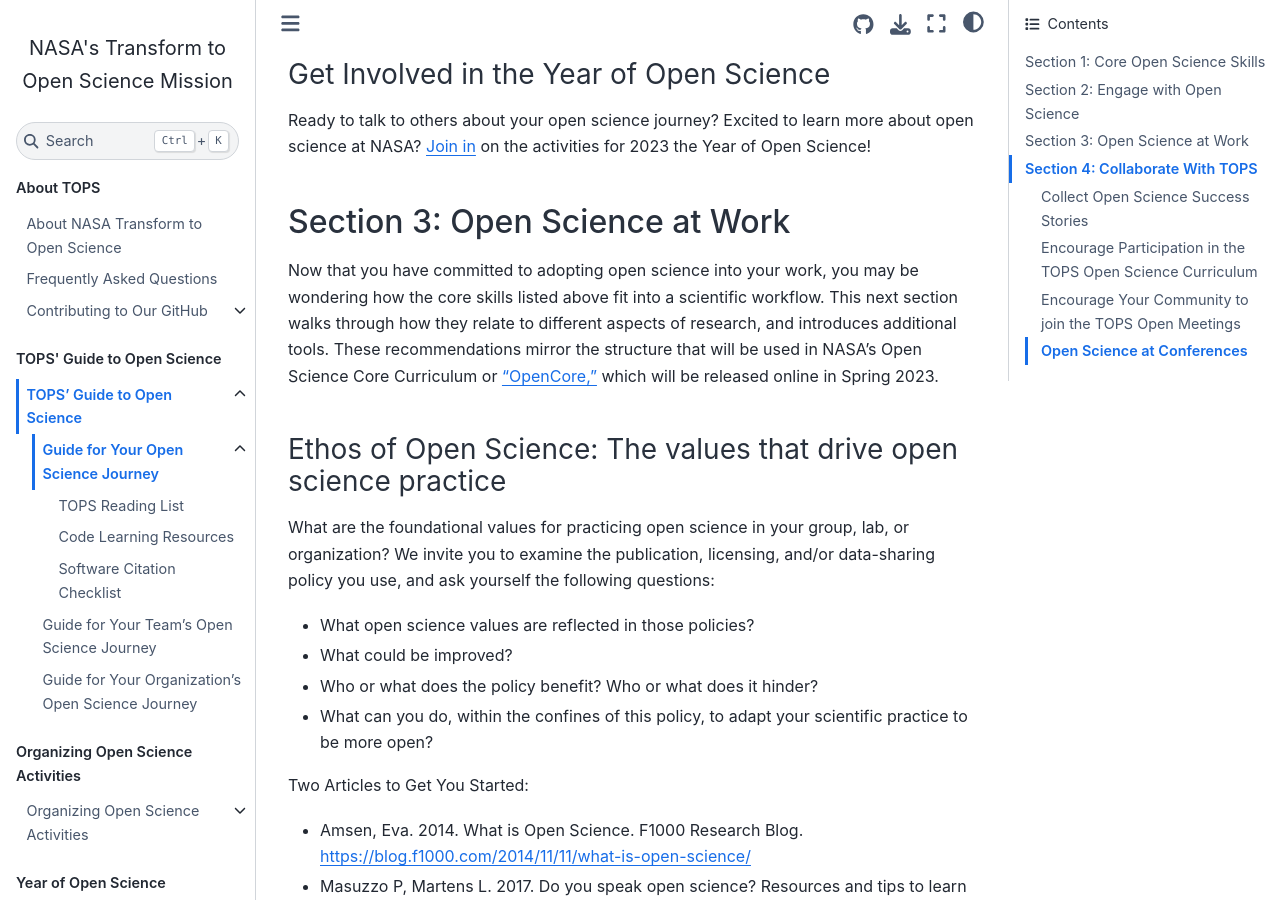
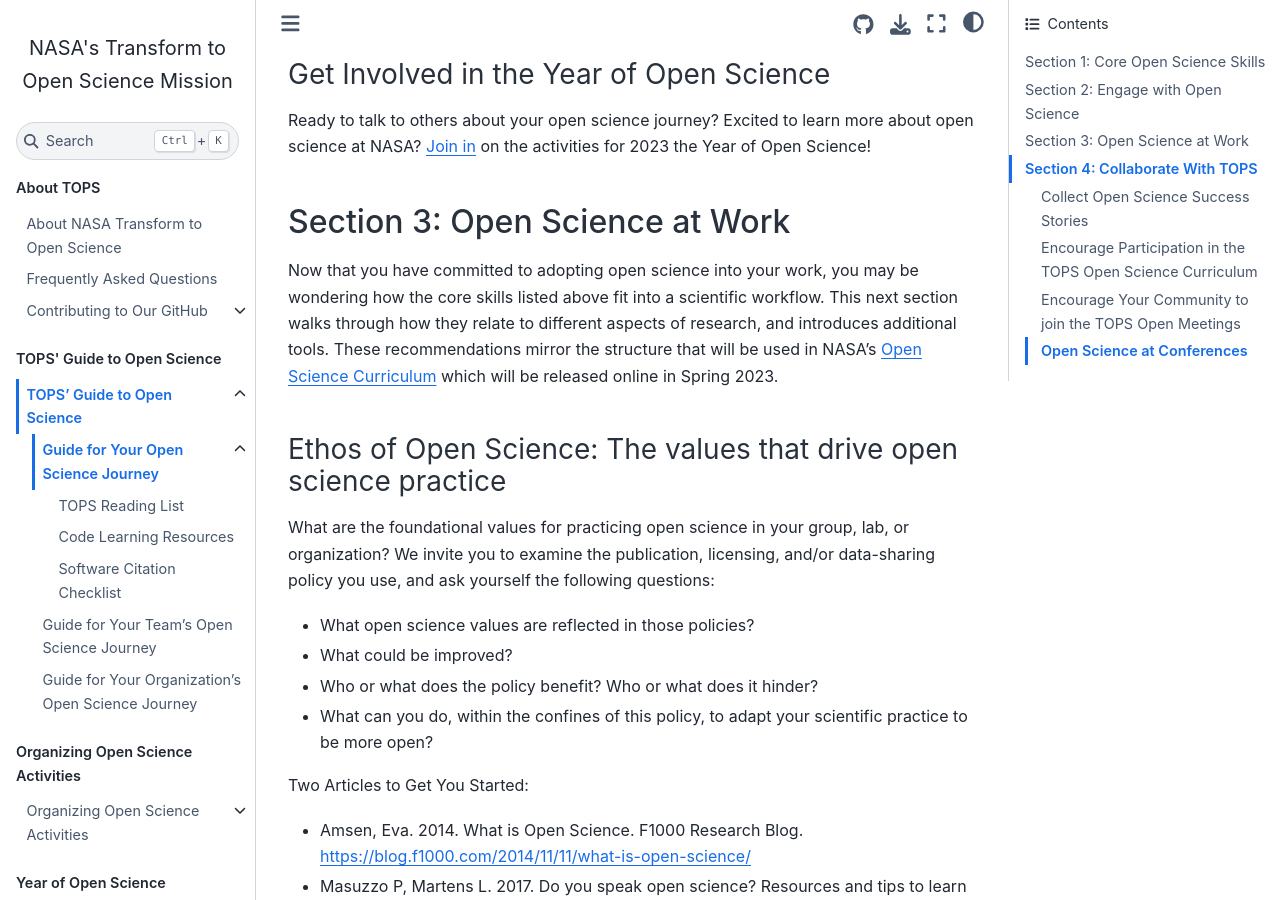
Before and after one commit to nasa/Transform-to-Open-Science-Book, a Jupyter Book: the page built from Open_Science_Cookbook/Your_Open_Science_Journey.md, in a window 1280 px wide and 900 px high, scrolled down 6454 px. Built offline with Jupyter Book 1.0.4 settings and Sphinx 7.4.7 and the Sphinx Book theme 1.1.4, drawn with Linux system fonts in a browser that asks for light colours; some of the changed text lies outside the part shown.

Commit message:
Update Your_Open_Science_Journey.md
Updated curriculum name

```diff
--- a/Open_Science_Cookbook/Your_Open_Science_Journey.md
+++ b/Open_Science_Cookbook/Your_Open_Science_Journey.md
@@ -125,7 +125,7 @@
 
 ## Section 3: Open Science at Work
 
-Now that you have committed to adopting open science into your work, you may be wondering how the core skills listed above fit into a scientific workflow. This next section walks through how they relate to different aspects of research, and introduces additional tools. These recommendations mirror the structure that will be used in NASA’s Open Science Core Curriculum or [“OpenCore,”](https://github.com/nasa/Transform-to-Open-Science/tree/main/docs/Area2_Capacity_Sharing/OpenCore) which will be released online in Spring 2023.
+Now that you have committed to adopting open science into your work, you may be wondering how the core skills listed above fit into a scientific workflow. This next section walks through how they relate to different aspects of research, and introduces additional tools. These recommendations mirror the structure that will be used in NASA’s [Open Science Curriculum](https://github.com/nasa/Transform-to-Open-Science/tree/main/docs/Area2_Capacity_Sharing/) which will be released online in Spring 2023.
 
 ### Ethos of Open Science: The values that drive open science practice
 
@@ -229,7 +229,7 @@
 
 **How do I get started?**
 
-Join the [TOPS email list](https://docs.google.com/forms/d/e/1FAIpQLSeb_6PdbaPYFcVwXWgMJ053Q_pF2rW2YOu51Qmrh5nWaRYc7Q/viewform) to get announcements, including the dates when the first version of the core open science curriculum, the OpenCore, is released. Once available, share the OpenCore with your organization and encourage participation via newsletters, announcement boards, tweets, emails or whichever communication method you prefer.
+Join the [TOPS email list](https://docs.google.com/forms/d/e/1FAIpQLSeb_6PdbaPYFcVwXWgMJ053Q_pF2rW2YOu51Qmrh5nWaRYc7Q/viewform) to get announcements, including the dates when the first version of the NASA open science curriculum is released. Once available, share the Open Science 101 with your organization and encourage participation via newsletters, announcement boards, tweets, emails or whichever communication method you prefer.
 
 **Basic Requirements**
 
```
